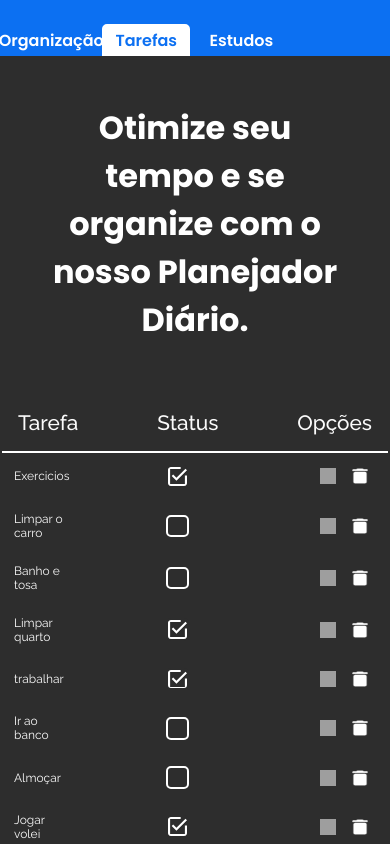
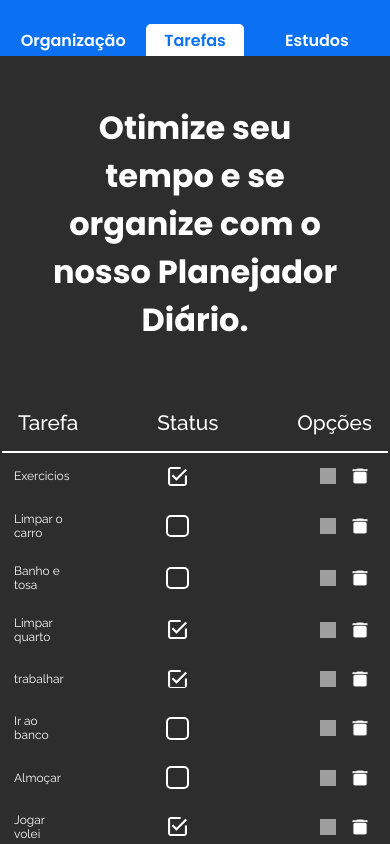
Before and after one commit to osmaclean/todolistDNC, a React (Vite) app: page / in a window 390 px wide. Shown: the top 844 px of the page. Built offline with nearby package versions, Linux system fonts and the light colour scheme; grey boxes are pictures that could not be loaded.

Commit message:
fix: adjust in responsiveness

```diff
--- a/src/components/Header/index.scss
+++ b/src/components/Header/index.scss
@@ -1,4 +1,4 @@
-@use '../../sass/variables' as *;
+@use "../../sass/variables" as *;
 
 header {
   .container {
@@ -16,7 +16,7 @@ header {
       justify-content: space-evenly;
     }
     &__li {
-      font-family: 'Poppins', sans-serif;
+      font-family: "Poppins", sans-serif;
       cursor: pointer;
       list-style: none;
       width: 30%;
@@ -46,7 +46,7 @@ header {
       align-items: flex-end;
       justify-content: flex-start;
       &__ul {
-        width: 40%;
+        width: 50%;
         display: flex;
         height: 32px;
         align-items: flex-end;
@@ -83,7 +83,7 @@ header {
       align-items: flex-end;
       justify-content: flex-start;
       &__ul {
-        width: 50%;
+        width: 80%;
         display: flex;
         height: 32px;
         align-items: flex-end;
@@ -92,7 +92,7 @@ header {
       &__li {
         cursor: pointer;
         list-style: none;
-        width: 30%;
+        width: 40%;
         height: 32px;
         display: flex;
         align-items: center;
@@ -120,7 +120,7 @@ header {
       align-items: flex-end;
       justify-content: flex-start;
       &__ul {
-        width: 75%;
+        width: 100%;
         display: flex;
         height: 32px;
         align-items: flex-end;
@@ -129,7 +129,7 @@ header {
       &__li {
         cursor: pointer;
         list-style: none;
-        width: 30%;
+        width: 25%;
         height: 32px;
         display: flex;
         align-items: center;
```
